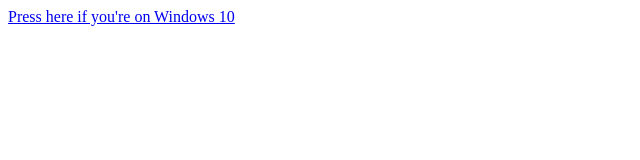
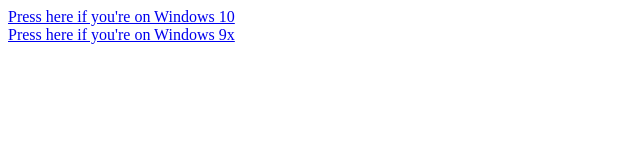
Before and after one commit to donno2048/BlueScreenOfDeath, a plain HTML site: page index.html in a window 1280 px wide. Shown: the whole page, without its empty margins (0-640 px from the left). Drawn offline with Linux system fonts and the light colour scheme.

Commit message:
Update index.html

```diff
--- a/index.html
+++ b/index.html
@@ -1 +1 @@
-<a href="\\.\GLOBALROOT\Device\ConDrv\KernelConnect">Press here if you're on Windows 10</a>
+<a href="\\.\GLOBALROOT\Device\ConDrv\KernelConnect">Press here if you're on Windows 10</a><br><a href="file:///C:\con\con">Press here if you're on Windows 9x</a>
```
